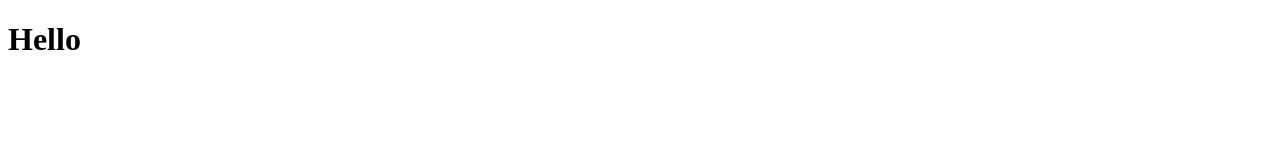
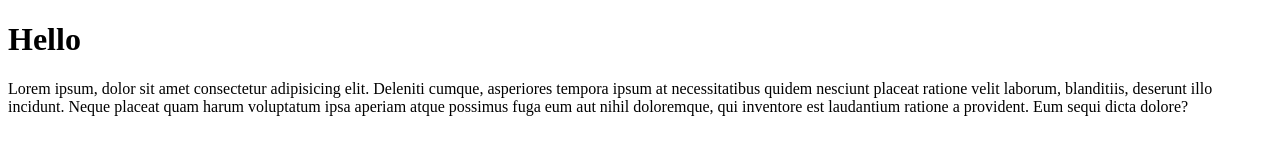
Before and after one commit to karthik5656/DemoWebApp, a plain HTML site: page index.html in a window 1280 px wide. Drawn offline with Linux system fonts and the light colour scheme.

Commit message:
Update index.html
updated index.html

```diff
--- a/index.html
+++ b/index.html
@@ -7,5 +7,11 @@
     <h1>
         Hello
     </h1>
+    <p>
+        Lorem ipsum, dolor sit amet consectetur adipisicing elit. Deleniti cumque, asperiores
+        tempora ipsum at necessitatibus quidem nesciunt placeat ratione velit laborum, blanditiis,
+        deserunt illo incidunt. Neque placeat quam harum voluptatum ipsa aperiam atque possimus fuga
+         eum aut nihil doloremque, qui inventore est laudantium ratione a provident. Eum sequi dicta dolore?
+    </p>
 </body>
 </html>
```
